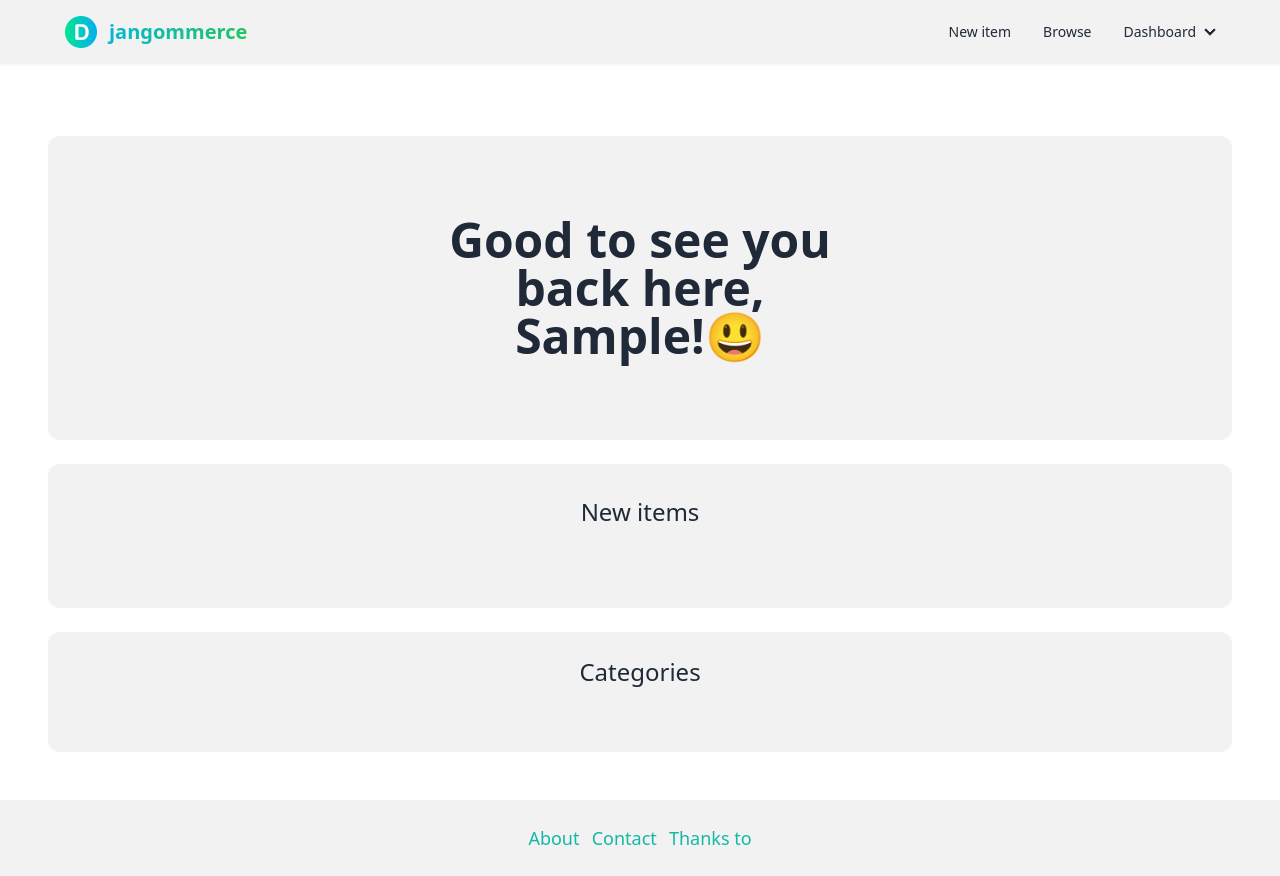
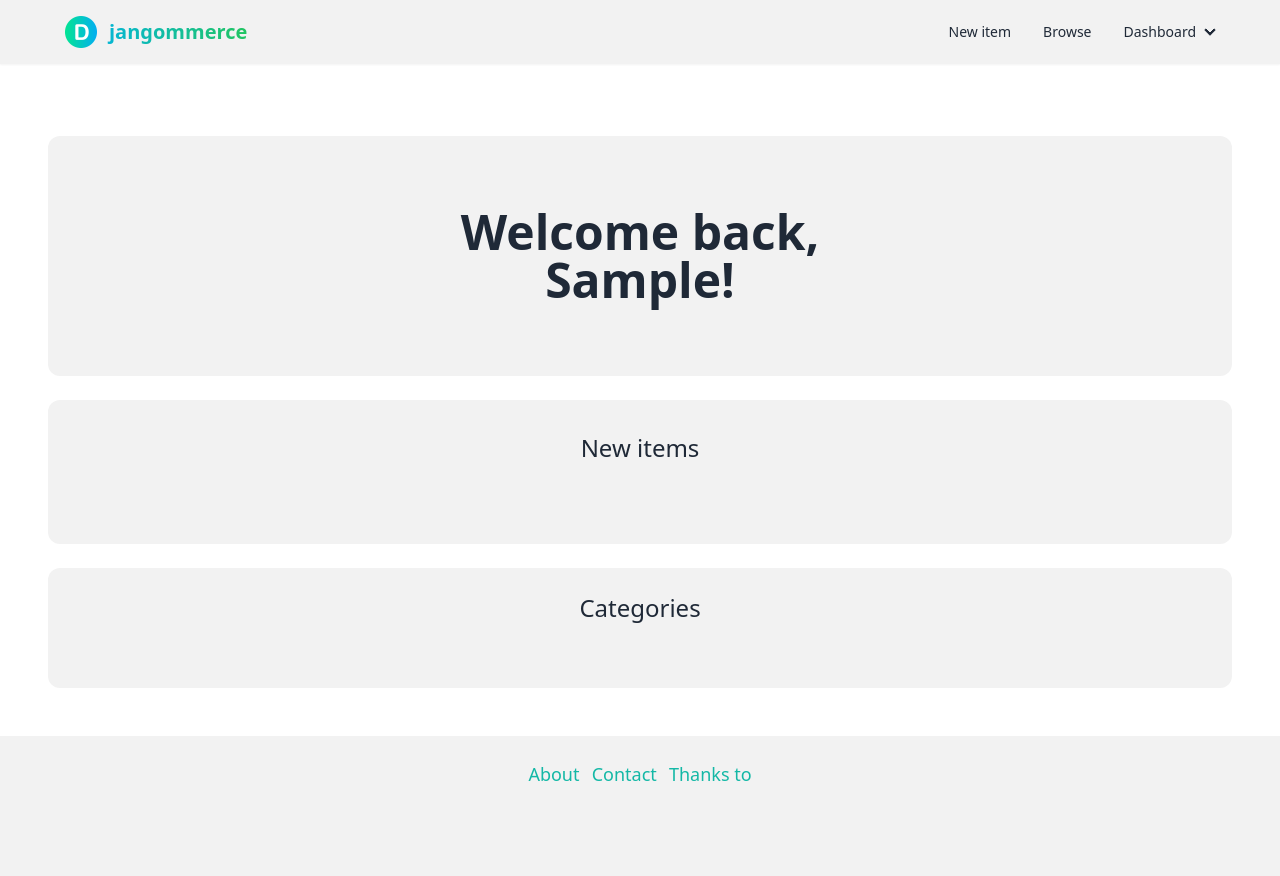
Before and after one commit to doteins/djangommerce, a Django app: page / in a window 1280 px wide. After the commit the page ends 781 px from the top, so only its background shows below. Run offline with Django 4.2, Linux system fonts and the light colour scheme; the visitor is signed in with stand-in values (Sample User, id 1); data that the repository does not hold is empty; parts of the project's set-up code (start-up, migrations or seed data) failed here and were passed over; some libraries are stand-ins or nearby versions.

Commit message:
Update welcome message

```diff
--- a/templates/index.html
+++ b/templates/index.html
@@ -5,14 +5,17 @@
 {% block content %}
 
 <!-- Welcome message -->
-<div class="my-6 hero py-16 bg-base-200 rounded-xl">
+<div class="my-6 hero py-14 bg-base-200 rounded-xl">
   <div class="hero-content text-center">
     <div class="max-w-md">
       {% if request.user.is_authenticated %}
-      <h4 class="text-5xl font-bold">Good to see you back here, {{ request.user.username | title }}!😃</h4>
+      <h4 class="text-5xl font-bold">Welcome back, {{ request.user.username | title }}!</h4>
       {% else %}
       <h1 class="text-5xl font-bold">Hello there 👋</h1>
-      <p class="py-6">Djangommerce is an online market hub built using Django and Tailwind CSS with DaisyUI components, designed to allow you to post items for sale and find potential buyers! </p>
+      <p class="py-6">
+        <span class="text-xl inline font-bold bg-gradient-to-r from-cyan-500 to-green-500 bg-clip-text text-transparent">Djangommerce</span>
+        is an online market hub built using Django and Tailwind CSS with DaisyUI components, designed to allow you to post items for sale and find potential buyers!
+      </p>
       <a href="{% url 'core:signup' %}" class="btn btn-primary">Join us now!</a>
       {% endif %}
     </div>
```
